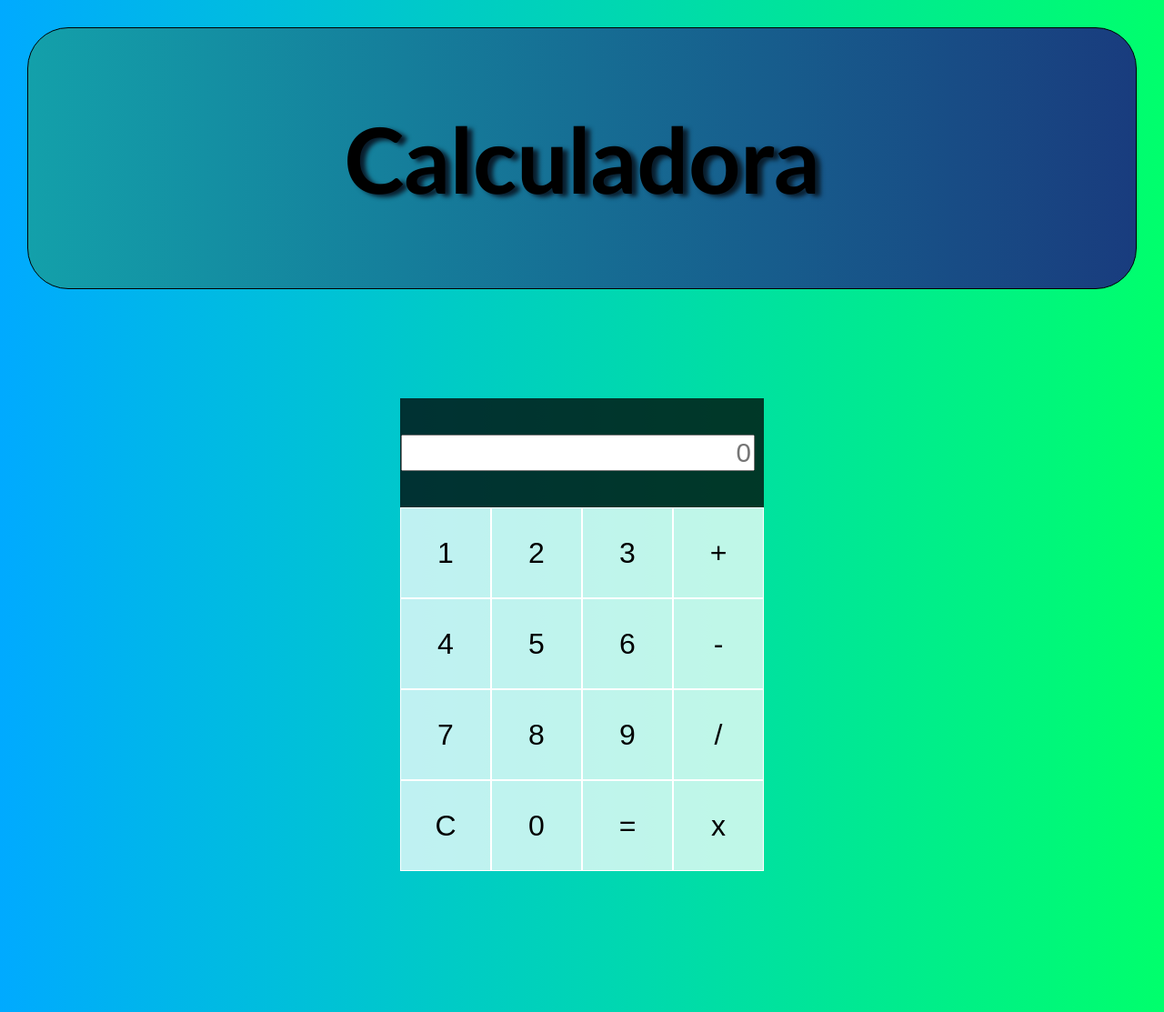
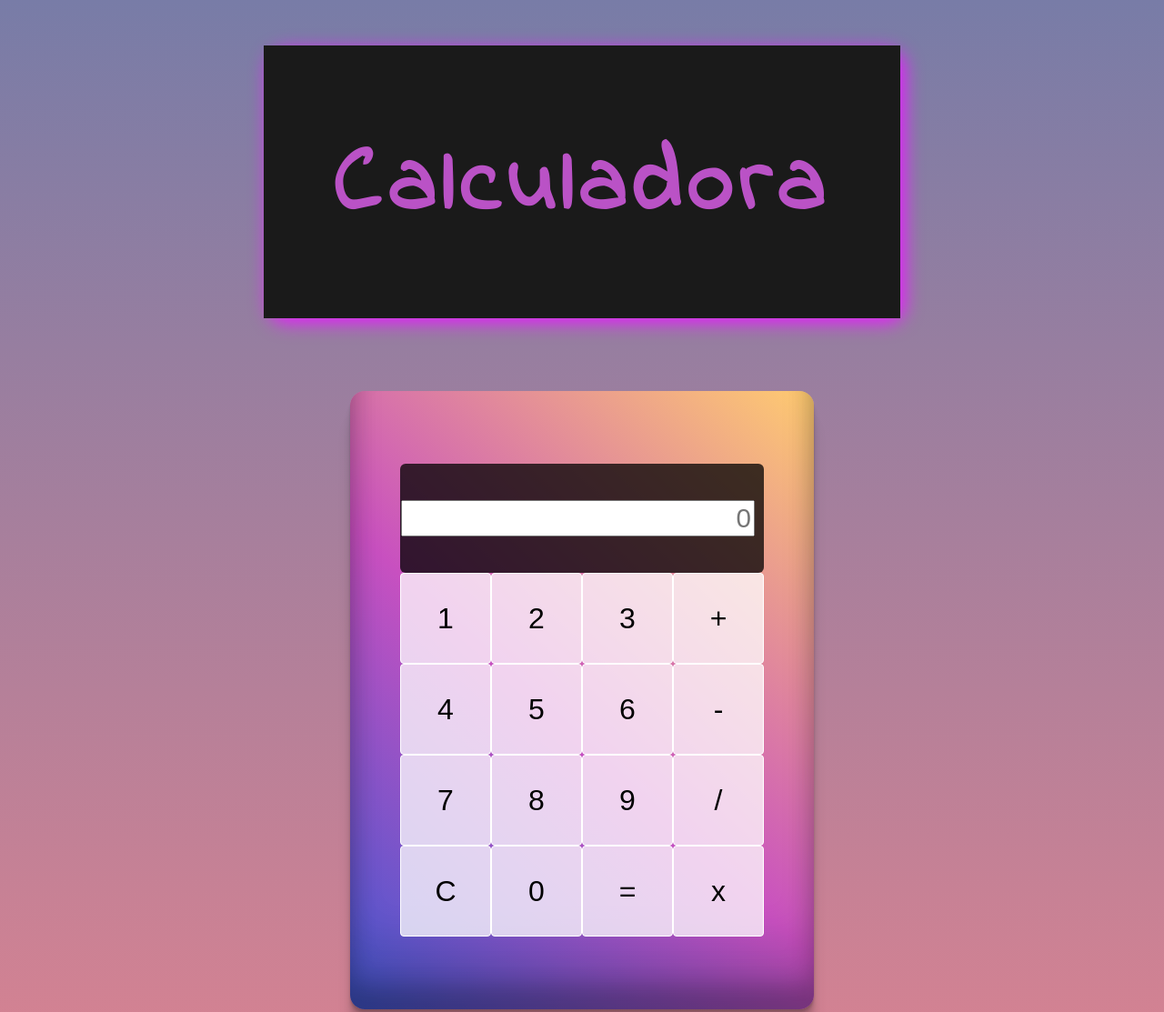
Before and after one commit to mariana-elizabeth-cruz/CalculadoraJS, a plain HTML site: page index.html in a window 1280 px wide. Shown: the top 1113 px of the page at 91% size. Drawn offline with Linux system fonts and the light colour scheme.

Commit message:
cambiando estilo

```diff
--- a/estilos.css
+++ b/estilos.css
@@ -1,30 +1,107 @@
+@import url("https://fonts.googleapis.com/css2?family=Indie+Flower&display=swap");
+
 body {
     padding: 0;
     margin: 0;
-    background: linear-gradient(to right, #00AAFF, #00ff6c);
+    background: linear-gradient(to bottom, #787ca7, #d48292);
 }
+
+/* Estilo titilo*/
+.sectionTitulo {
+    display: grid;
+    place-items: center;
+    margin: 50px;
+}
+
+.titulo {
+    width: 700px;
+    height: 300px;
+    background: linear-gradient(-45deg, #e81cff 0%, #40c9ff 100%);
+    box-shadow: 5px 5px 20px #e81cff;
+    border-radius: 20px;
+    transition: all 0.5s;
+}
+
+.boxTitulo {
+    display: grid;
+    place-items: center;
+    width: 700px;
+    height: 300px;
+    background-color: #1a1a1a;
+    transition: all 0.9s;
+}
+
+h1 {
+    color: #ba52c6;
+    font-size: 100px;
+    letter-spacing: 8px;
+    font-family: "Indie Flower", cursive;
+}
+
+.boxTitulo:hover {
+    transform: scale(0.98);
+    border-radius: 20px;
+}
+
+.titulo:hover {
+    transform: scale(1.1);
+    box-shadow: 0px 0px 30px 1px #40c9ff;
+}
+
+h1:hover {
+    color: #5bb8dc;
+}
+/* fin titulo */
+
 /*Estilo para la calculadora*/
+.sectionCalcu {
+    display: grid;
+    place-items: center;
+}
+
+.colores {
+    width: 450px;
+    height: 620px;
+    border-radius: 1rem;
+    background-color: #4158d0;
+    background-image: linear-gradient(43deg,
+            #4158d0 0%,
+            #c850c0 46%,
+            #ffcc70 100%);
+    box-shadow: rgba(0, 0, 0, 0.17) 0px -23px 25px 0px inset,
+        rgba(0, 0, 0, 0.15) 0px -36px 30px 0px inset,
+        rgba(0, 0, 0, 0.1) 0px -79px 40px 0px inset, rgba(0, 0, 0, 0.06) 0px 2px 1px,
+        rgba(0, 0, 0, 0.09) 0px 4px 2px, rgba(0, 0, 0, 0.09) 0px 8px 4px,
+        rgba(0, 0, 0, 0.09) 0px 16px 8px, rgba(0, 0, 0, 0.09) 0px 32px 16px;
+    margin: 30px;
+    padding: 30px;
+}
+
 /*le damos forma a la calculadora */
 .calculadora-grilla {
     display: grid;
     justify-content: center;
-    align-content:center;
-    min-height: 100vh;
+    align-content: center;
+    min-height: 90vh;
     grid-template-columns: repeat(4, 100px);
     grid-template-rows: minmax(120px, auto) repeat(5, 100px);
 }
+
 /*le aplicamos diseño a los numeros y simbolos*/
-.calculadora-grilla > button {
+.calculadora-grilla>button {
     cursor: pointer;
     font-size: 2rem;
     border: 1px solid white;
     outline: none;
-    background-color: rgba(255, 255, 255, .75);
+    background-color: rgba(255, 255, 255, 0.75);
+    transition: all 1s;
+    border-radius: 4px;
 }
+
 /*con output le damos estilo a la caja de salida*/
 .output {
     grid-column: 1 / -1;
-    background-color: rgba(0, 0, 0, .75);
+    background-color: #000000bf;
     display: flex;
     align-items: flex-end;
     justify-content: space-around;
@@ -32,7 +109,7 @@ body {
     padding: 10px;
     word-wrap: break-word;
     word-wrap: break-all;
-
+    border-radius: 6px;
 }
 
 .output .display {
@@ -40,27 +117,9 @@ body {
     font-size: 1.85rem;
     text-align: right;
 }
-/*al pasar el cursor sobre los botones cambian de color
-hover = selecciona el boton al pasar el cursor*/
-.calculadora-grilla > button:hover{
-    background-color: rgba(255, 255,255, .9);
+
+.calculadora-grilla>button:hover {
+    background: linear-gradient(43deg, #4158d0 0%, #c850c0 46%, #ffcc70 100%);
+    transform: scale(1);
 }
 /*fin estilos calculadra*/
-
-/*estilo titilo*/
-.titulo {
-    border-radius: 45px 45px 45px 45px ;
-    border: solid 1px rgb(0, 0, 0);
-    margin: 30px;
-    background: linear-gradient(to right, #13a0aa, #193c7e);
-    text-align: center;
-}
-
-h1 {
-    font-size: 100px;
-    text-shadow: 6px 3px 5px rgb(10, 29, 44);
-    font-family: 'Gill Sans', 'Gill Sans MT', Calibri,
-    'Trebuchet MS', sans-serif;
-}
-
-/*fin titulo*/
--- a/index.html
+++ b/index.html
@@ -1,24 +1,30 @@
 <!DOCTYPE html>
 <html lang="en">
+
 <head>
     <meta charset="UTF-8">
     <title>Introduccion a JavaScript</title>
     <link rel="stylesheet" href="estilos.css">
 </head>
+
 <body>
-    <section>
+    <section class="sectionTitulo">
         <div class="titulo">
+            <div class="boxTitulo">
                 <h1>Calculadora</h1>
             </div>
+        </div>
+    </section>
 
-    </section>
-    <section>
+    <section class="sectionCalcu">
+        <div class="colores">
+
             <div class="calculadora-grilla">
-
                 <div class="output">
                     <!--un elemento de entrada da datos-->
                     <input class="display" type="text" id="resultado" placeholder="0">
                 </div>
+
                 <!--name se utiliza para las ejecuciones que se realiza en js -->
                 <button name="data-numero">1</button>
                 <button name="data-numero">2</button>
@@ -36,11 +42,12 @@
                 <button name="data-numero">0</button>
                 <button name="data-igual">=</button>
                 <button name="data-opera">x</button>
-
+            </div>
         </div>
     </section>
 
 
     <script src="calc.js"></script>
 </body>
+
 </html>
```
Lines whose indentation alone changed are shown as unchanged.
